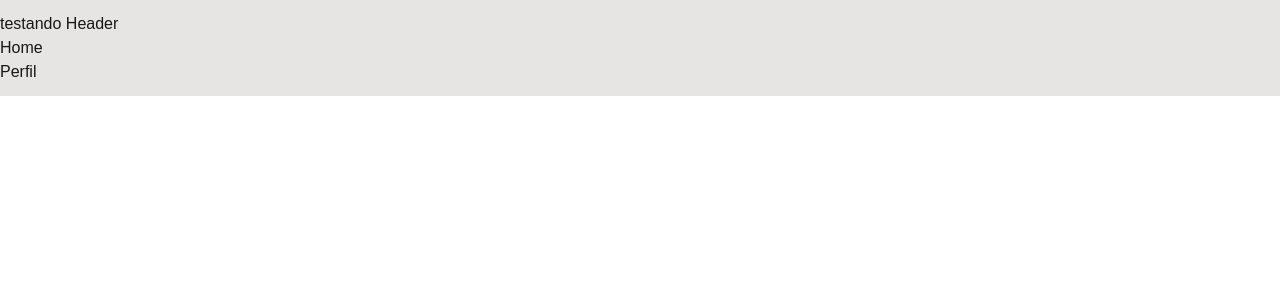
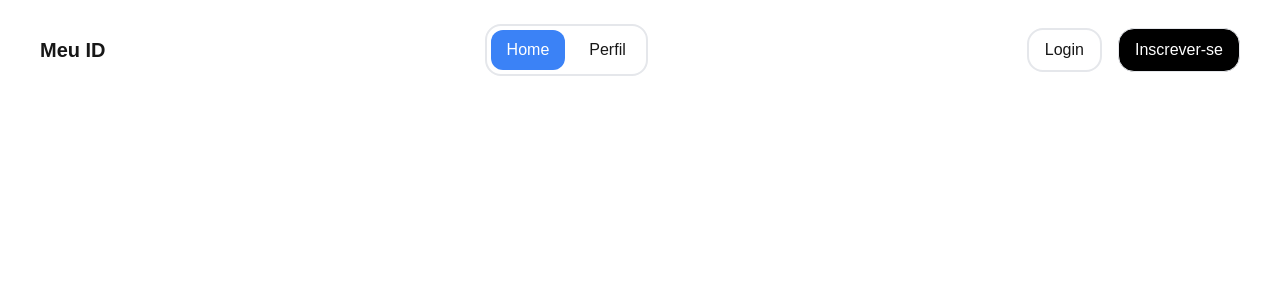
Before and after one commit to yuran-nhassengo/meuId, a Next.js app: page / in a window 1280 px wide. Shown: the top 300 px of the page. Built offline with nearby package versions, Linux system fonts and the light colour scheme.

Commit message:
fit: headere

```diff
--- /dev/null
+++ b/app/(pages)/perfil/page.tsx
@@ -0,0 +1,14 @@
+import { Header } from "@/components/Header"
+
+const Perfil = () => {
+    return(
+        <div>
+            <Header/>
+            <div>
+            <h1>Testando Perfil</h1>
+
+            </div>
+        </div>
+    )
+}
+export default Perfil;
--- a/components/Header/index.tsx
+++ b/components/Header/index.tsx
@@ -1,17 +1,42 @@
+'use client';
+
+import Link from 'next/link';
+import { usePathname } from 'next/navigation';
+
 export const Header = () => {
-    return(
-        <div className="bg-stone-200 w-full py-3">
-        <h1> testando Header</h1>
-        <nav>
-            <ul>
-                <li>
-                    Home
-                </li>
-                <li>
-                    Perfil
-                </li>
-            </ul>
-        </nav>
+    const pathname = usePathname();
+
+    return (
+        <div className="bg-transparent w-full py-3">
+            <div className="max-w-7xl mx-auto md:px-4 px-1">
+                <div className=" rounded-md flex justify-between items-center px-6 py-3 space-x-4">
+                    <h1 className="text-xl font-semibold">Meu ID</h1>
+
+                    <nav className="flex space-x-2  border-2 dark:border-white/30 p-1 rounded-2xl">
+                        <Link
+                            href="/"
+                            className={`px-4 py-2 rounded-xl ${
+                                pathname === '/' ? 'bg-blue-500 hover:bg-blue-500 text-white ' : 'dark:hover:bg-gray-600'
+                            } hover:bg-gray-100 hover:px-6 transition-all duration-300 ease-in-out `}
+                        >
+                            Home
+                        </Link>
+                        <Link
+                            href="/perfil"
+                            className={`px-4 py-2 rounded-xl  ${
+                                pathname === '/perfil' ? 'bg-blue-500 hover:bg-blue-500 text-white' : 'dark:hover:bg-gray-600 '
+                            } hover:bg-gray-100 hover:px-6 transition-all duration-300 ease-in-out `}
+                        >
+                            Perfil
+                        </Link>
+                    </nav>
+
+                    <div className="flex space-x-4">
+                        <button className="px-4 py-2 border-2 rounded-2xl hover:bg-gray-200 dark:hover:bg-gray-700 dark:bg-gray-800  dark:border-gray-700 hover:px-6 transition-all duration-300 ease-in-out">Login</button>
+                        <button className="px-4 py-2 border  rounded-2xl bg-black text-white hover:bg-blue-600 dark:hover:bg-white/80 dark:bg-white dark:text-black hover:px-6 transition-all duration-300 ease-in-out">Inscrever-se</button>
+                    </div>
+                </div>
+            </div>
         </div>
-    )
-}
+    );
+};
```
